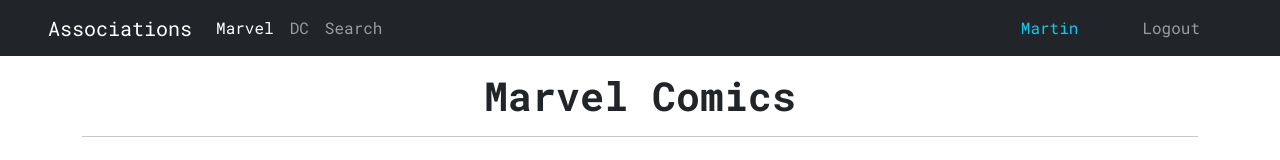
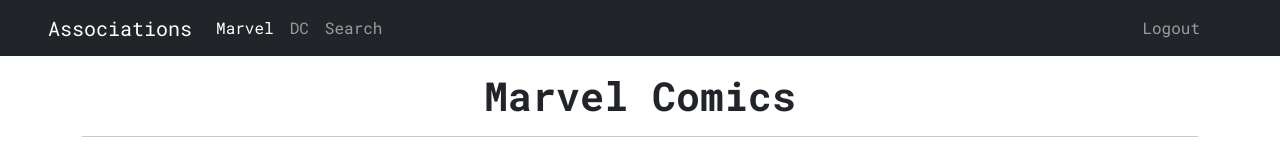
Before and after one commit to martinfyic/react-heroes-app, a React (Vite) app: page /marvel in a window 1280 px wide. Shown: the top 160 px of the page. Built offline with nearby package versions, Linux system fonts and the light colour scheme.

Commit message:
perf: :lipstick: user name login now visible in navbar

```diff
--- a/src/ui/components/Navbar.jsx
+++ b/src/ui/components/Navbar.jsx
@@ -1,7 +1,10 @@
+import { useContext } from 'react';
 import { Link, NavLink, useNavigate } from 'react-router-dom';
+import { AuthContext } from '../../auth';
 
 export const Navbar = () => {
 	const navigate = useNavigate();
+	const { user } = useContext(AuthContext);
 
 	const onlogout = () => {
 		navigate('/login', {
@@ -51,7 +54,7 @@
 
 			<div className='navbar-collapse collapse w-100 order-3 dual-collapse2 d-flex justify-content-end'>
 				<ul className='navbar-nav ml-auto'>
-					<span className='nav-item nav-link text-info mx-4'>Martin </span>
+					<span className='nav-item nav-link text-info mx-4'>{user?.name}</span>
 					<button
 						className='nav-item nav-link btn mx-4'
 						onClick={onlogout}
```
